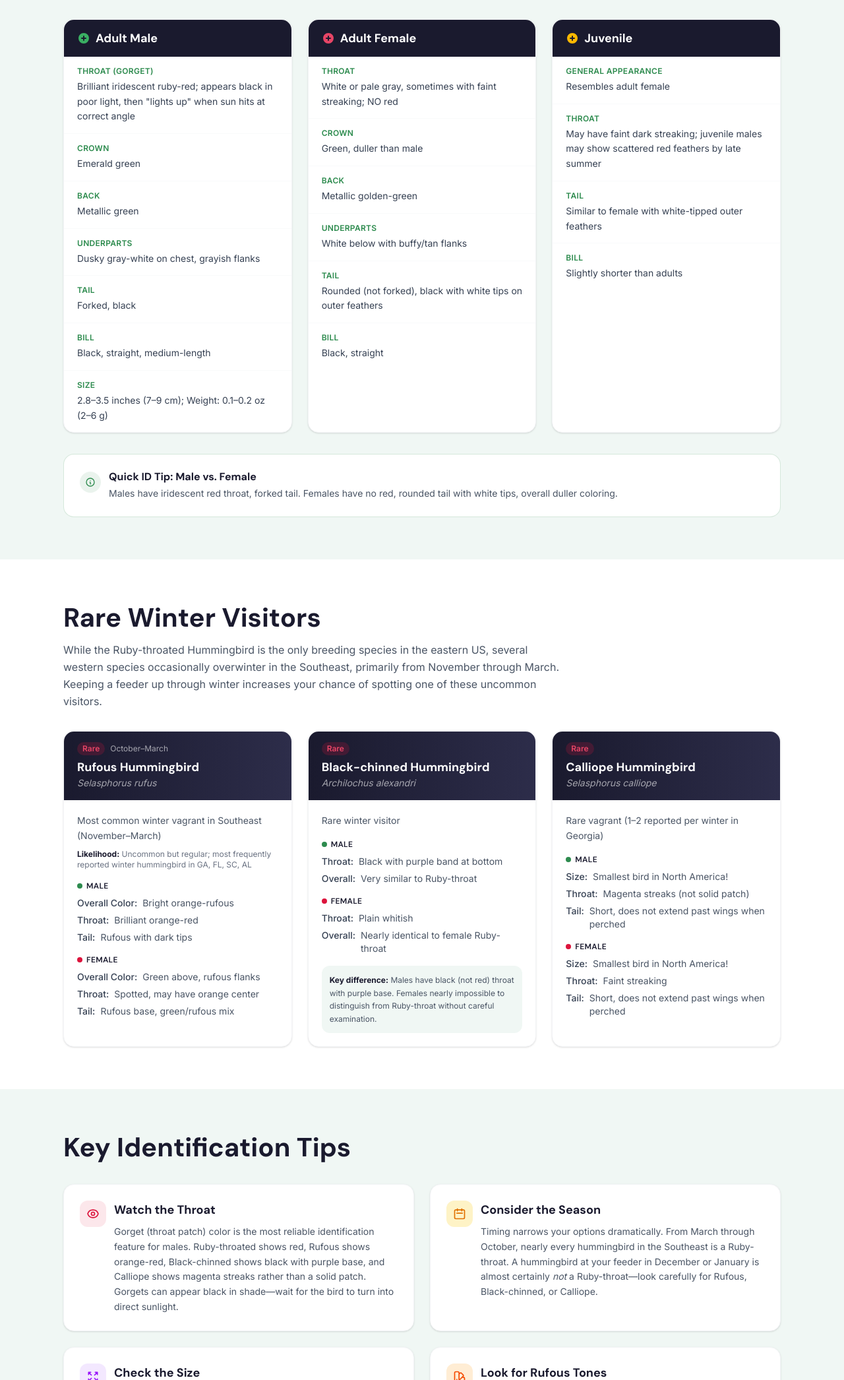
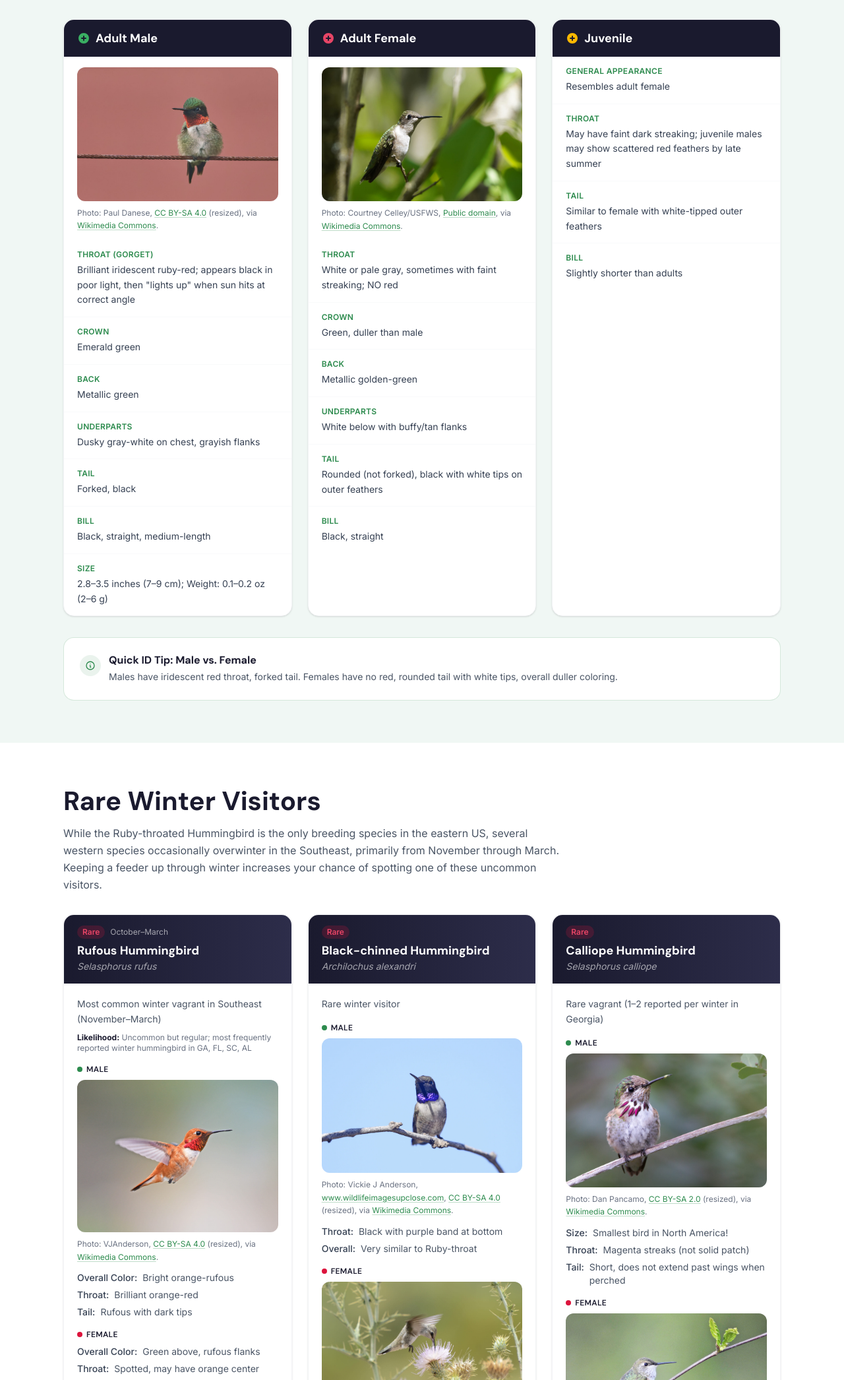
Before and after one commit to matthew-promoted/southeast-hummingbirds, an Astro site: page /species in a window 1280 px wide. Shown: the part 708-2800 px from the top of the page at 66% size. Built offline with nearby package versions, Linux system fonts and the light colour scheme; Astro itself is replaced by a stand-in of ours.

Commit message:
Add field-mark photos to the species guide
Place seven resized Wikimedia photos with the matching sex sections
on /species/, with license captions, the Black-chinned female caveat,
and a note that female Rufous is not pictured.

Co-authored-by: Matthew <matthew-promoted@users.noreply.github.com>

```diff
--- /dev/null
+++ b/src/components/PhotoCredit.astro
@@ -0,0 +1,15 @@
+---
+import type { SpeciesPhoto } from '../data/species-photos';
+
+interface Props {
+  photo: SpeciesPhoto;
+}
+
+const { photo } = Astro.props;
+
+const linkClass =
+  'text-emerald-brand hover:text-emerald-dark underline decoration-emerald-brand/30 underline-offset-2 transition-colors';
+const authorSite = photo.authorUrl?.replace(/^https?:\/\//, '');
+---
+
+<span>Photo: {photo.author}{authorSite && <>, <a href={photo.authorUrl} class={linkClass} target="_blank" rel="noopener noreferrer">{authorSite}</a></>}, <a href={photo.licenseUrl} class={linkClass} target="_blank" rel="license noopener noreferrer">{photo.licenseName}</a>{photo.resized && ' (resized)'}, via <a href={photo.commonsUrl} class={linkClass} target="_blank" rel="noopener noreferrer">Wikimedia Commons</a>.{photo.caveat && <span class="block mt-1 text-gray-600">{photo.caveat}</span>}</span>
--- /dev/null
+++ b/src/components/SpeciesPhoto.astro
@@ -0,0 +1,35 @@
+---
+import { Image } from 'astro:assets';
+import PhotoCredit from './PhotoCredit.astro';
+import type { SpeciesPhoto } from '../data/species-photos';
+
+interface Props {
+  photo: SpeciesPhoto;
+  sizes?: string;
+  class?: string;
+}
+
+const { photo, sizes = '(min-width: 1024px) 22rem, 100vw', class: className } = Astro.props;
+---
+
+<figure class:list={className}>
+  <Image
+    src={photo.src}
+    alt={photo.alt}
+    width={photo.src.width}
+    height={photo.src.height}
+    layout="constrained"
+    widths={[480, 768, 1200, 1600]}
+    sizes={sizes}
+    format="webp"
+    quality={80}
+    fit="contain"
+    loading={photo.priority ? 'eager' : 'lazy'}
+    decoding="async"
+    fetchpriority={photo.priority ? 'high' : undefined}
+    class="w-full h-auto rounded-xl"
+  />
+  <figcaption class="mt-2 text-xs text-gray-500 leading-relaxed">
+    <PhotoCredit photo={photo} />
+  </figcaption>
+</figure>
--- /dev/null
+++ b/src/data/species-photos.ts
@@ -0,0 +1,131 @@
+import type { ImageMetadata } from 'astro';
+import rubyMale from '../images/species/ruby-throated-male.jpg';
+import rubyFemale from '../images/species/ruby-throated-female.jpg';
+import rufousMale from '../images/species/rufous-male.jpg';
+import blackChinnedMale from '../images/species/black-chinned-male.jpg';
+import blackChinnedFemale from '../images/species/black-chinned-female.jpg';
+import calliopeMale from '../images/species/calliope-male.jpg';
+import calliopeFemale from '../images/species/calliope-female.jpg';
+
+export interface SpeciesPhoto {
+  id: string;
+  speciesName: string;
+  sex: 'male' | 'female';
+  creditLabel: string;
+  alt: string;
+  src: ImageMetadata;
+  author: string;
+  authorUrl?: string;
+  licenseName: string;
+  licenseUrl: string;
+  commonsUrl: string;
+  /** CC BY-SA files are resized for the web and must say so. */
+  resized: boolean;
+  caveat?: string;
+  /** Lead image, likely in the first viewport. Everything else is lazy-loaded. */
+  priority?: boolean;
+}
+
+export const rufousFemaleNote =
+  "Females aren't pictured because female Rufous and Allen's often can't be told apart in photos.";
+
+const ccBySa4 = {
+  licenseName: 'CC BY-SA 4.0',
+  licenseUrl: 'https://creativecommons.org/licenses/by-sa/4.0/',
+  resized: true,
+} as const;
+
+export const speciesPhotos: SpeciesPhoto[] = [
+  {
+    id: 'ruby-throated-male',
+    speciesName: 'Ruby-throated Hummingbird',
+    sex: 'male',
+    creditLabel: 'Adult male Ruby-throated Hummingbird',
+    alt: 'Adult male Ruby-throated Hummingbird showing a ruby-red gorget, emerald-green crown, and whitish chest',
+    src: rubyMale,
+    author: 'Paul Danese',
+    ...ccBySa4,
+    commonsUrl:
+      'https://commons.wikimedia.org/wiki/File:20240707_ruby_throated_hummingbird_bafflin_sanctuary_PD204642_02.jpg',
+    priority: true,
+  },
+  {
+    id: 'ruby-throated-female',
+    speciesName: 'Ruby-throated Hummingbird',
+    sex: 'female',
+    creditLabel: 'Adult female Ruby-throated Hummingbird',
+    alt: 'Adult female Ruby-throated Hummingbird showing a pale throat with faint streaking, a green back, and buffy flanks',
+    src: rubyFemale,
+    author: 'Courtney Celley/USFWS',
+    licenseName: 'Public domain',
+    licenseUrl: 'https://commons.wikimedia.org/wiki/Template:PD-USGov-Interior-FWS',
+    commonsUrl:
+      'https://commons.wikimedia.org/wiki/File:Ruby-throated_hummingbird_(53753091374).jpg',
+    resized: false,
+  },
+  {
+    id: 'rufous-male',
+    speciesName: 'Rufous Hummingbird',
+    sex: 'male',
+    creditLabel: 'Adult male Rufous Hummingbird',
+    alt: 'Adult male Rufous Hummingbird showing an all-rufous back and an orange-red gorget',
+    src: rufousMale,
+    author: 'VJAnderson',
+    ...ccBySa4,
+    commonsUrl: 'https://commons.wikimedia.org/wiki/File:Rufous_Hummingbird,_male_01.jpg',
+  },
+  {
+    id: 'black-chinned-male',
+    speciesName: 'Black-chinned Hummingbird',
+    sex: 'male',
+    creditLabel: 'Adult male Black-chinned Hummingbird',
+    alt: 'Adult male Black-chinned Hummingbird showing a black throat with a purple band',
+    src: blackChinnedMale,
+    author: 'Vickie J Anderson',
+    authorUrl: 'http://www.wildlifeimagesupclose.com',
+    ...ccBySa4,
+    commonsUrl: 'https://commons.wikimedia.org/wiki/File:Black-chinned_Hummingbird_5563m.jpg',
+  },
+  {
+    id: 'black-chinned-female',
+    speciesName: 'Black-chinned Hummingbird',
+    sex: 'female',
+    creditLabel: 'Female Black-chinned Hummingbird',
+    alt: 'Female Black-chinned Hummingbird showing a pale unmarked throat and a long dark bill',
+    src: blackChinnedFemale,
+    author: 'Vickie J Anderson',
+    authorUrl: 'http://www.wildlifeimagesupclose.com',
+    ...ccBySa4,
+    commonsUrl: 'https://commons.wikimedia.org/wiki/File:Black-chinned_Hummingbird_5276.jpg',
+    caveat:
+      'Female Black-chinned and Ruby-throated are nearly identical; this ID is based on location (Arizona, July), not plumage alone.',
+  },
+  {
+    id: 'calliope-male',
+    speciesName: 'Calliope Hummingbird',
+    sex: 'male',
+    creditLabel: 'Adult male Calliope Hummingbird',
+    alt: 'Adult male Calliope Hummingbird showing magenta throat streaks rather than a solid gorget',
+    src: calliopeMale,
+    author: 'Dan Pancamo',
+    licenseName: 'CC BY-SA 2.0',
+    licenseUrl: 'https://creativecommons.org/licenses/by-sa/2.0/',
+    commonsUrl: 'https://commons.wikimedia.org/wiki/File:Calliope_Hummingbird_by_Dan_Pancamo.jpg',
+    resized: true,
+  },
+  {
+    id: 'calliope-female',
+    speciesName: 'Calliope Hummingbird',
+    sex: 'female',
+    creditLabel: 'Female or immature Calliope Hummingbird',
+    alt: 'Female or immature Calliope Hummingbird showing a short bill, faint throat streaking, and a modest rusty wash on the flanks',
+    src: calliopeFemale,
+    author: 'Vickie J Anderson',
+    ...ccBySa4,
+    commonsUrl: 'https://commons.wikimedia.org/wiki/File:Calliope_Hummingbird_m.jpg',
+  },
+];
+
+export function photoFor(speciesName: string, sex: 'male' | 'female'): SpeciesPhoto | undefined {
+  return speciesPhotos.find((photo) => photo.speciesName === speciesName && photo.sex === sex);
+}
--- a/src/pages/species.astro
+++ b/src/pages/species.astro
@@ -1,6 +1,9 @@
 ---
 import BaseLayout from '../layouts/BaseLayout.astro';
+import SpeciesPhoto from '../components/SpeciesPhoto.astro';
+import PhotoCredit from '../components/PhotoCredit.astro';
 import { species } from '../data/species';
+import { photoFor, rufousFemaleNote, speciesPhotos } from '../data/species-photos';
 
 const schema = {
   '@context': 'https://schema.org',
@@ -15,6 +18,10 @@ const schema = {
 
 const primarySpecies = species.find(s => s.isPrimary)!;
 const rareSpecies = species.filter(s => !s.isPrimary);
+const rubyMale = photoFor(primarySpecies.name, 'male');
+const rubyFemale = photoFor(primarySpecies.name, 'female');
+const cardSizes = '(min-width: 1024px) 22rem, 100vw';
+const rareCardSizes = '(min-width: 768px) 22rem, 100vw';
 ---
 
 <BaseLayout
@@ -85,6 +92,11 @@ const rareSpecies = species.filter(s => !s.isPrimary);
                 Adult Male
               </h3>
             </div>
+            {rubyMale && (
+              <div class="px-5 pt-4 pb-3">
+                <SpeciesPhoto photo={rubyMale} sizes={cardSizes} />
+              </div>
+            )}
             <div class="divide-y divide-gray-50">
               {primarySpecies.features.male.map(f => (
                 <div class="px-5 py-3.5">
@@ -107,6 +119,11 @@ const rareSpecies = species.filter(s => !s.isPrimary);
                 Adult Female
               </h3>
             </div>
+            {rubyFemale && (
+              <div class="px-5 pt-4 pb-3">
+                <SpeciesPhoto photo={rubyFemale} sizes={cardSizes} />
+              </div>
+            )}
             <div class="divide-y divide-gray-50">
               {primarySpecies.features.female.map(f => (
                 <div class="px-5 py-3.5">
@@ -206,6 +223,9 @@ const rareSpecies = species.filter(s => !s.isPrimary);
                     <span class="w-2 h-2 bg-emerald-brand rounded-full"></span>
                     Male
                   </h4>
+                  {photoFor(sp.name, 'male') && (
+                    <SpeciesPhoto photo={photoFor(sp.name, 'male')!} sizes={rareCardSizes} class="mb-3" />
+                  )}
                   <dl class="space-y-1.5">
                     {sp.features.male.map(f => (
                       <div class="flex gap-2 text-sm">
@@ -223,6 +243,9 @@ const rareSpecies = species.filter(s => !s.isPrimary);
                     <span class="w-2 h-2 bg-ruby rounded-full"></span>
                     Female
                   </h4>
+                  {photoFor(sp.name, 'female') && (
+                    <SpeciesPhoto photo={photoFor(sp.name, 'female')!} sizes={rareCardSizes} class="mb-3" />
+                  )}
                   <dl class="space-y-1.5">
                     {sp.features.female.map(f => (
                       <div class="flex gap-2 text-sm">
@@ -231,6 +254,9 @@ const rareSpecies = species.filter(s => !s.isPrimary);
                       </div>
                     ))}
                   </dl>
+                  {sp.name === 'Rufous Hummingbird' && (
+                    <p class="mt-2 text-xs text-gray-500 leading-relaxed">{rufousFemaleNote}</p>
+                  )}
                 </div>
               )}
             </div>
@@ -423,4 +449,27 @@ const rareSpecies = species.filter(s => !s.isPrimary);
       </div>
     </div>
   </section>
+
+  <!-- Photo credits -->
+  <section class="max-w-6xl mx-auto px-4 sm:px-6 lg:px-8 py-12 md:py-16">
+    <h2 class="text-navy font-heading text-xl mb-6">Photo credits</h2>
+    <div class="bg-white border border-gray-100 rounded-2xl shadow-sm p-6">
+      <ul class="space-y-4 text-sm text-gray-600">
+        {speciesPhotos.map((photo) => (
+          <>
+            <li class="leading-relaxed">
+              <span class="font-medium text-navy">{photo.creditLabel}.</span>{' '}
+              <PhotoCredit photo={photo} />
+            </li>
+            {photo.id === 'rufous-male' && (
+              <li class="leading-relaxed">
+                <span class="font-medium text-navy">Rufous Hummingbird, female.</span>{' '}
+                {rufousFemaleNote}
+              </li>
+            )}
+          </>
+        ))}
+      </ul>
+    </div>
+  </section>
 </BaseLayout>
```
Also changed, not shown: src/images/species/black-chinned-female.jpg (added), src/images/species/black-chinned-male.jpg (added), src/images/species/calliope-female.jpg (added), src/images/species/calliope-male.jpg (added), src/images/species/ruby-throated-female.jpg (added), src/images/species/ruby-throated-male.jpg (added), src/images/species/rufous-male.jpg (added).
